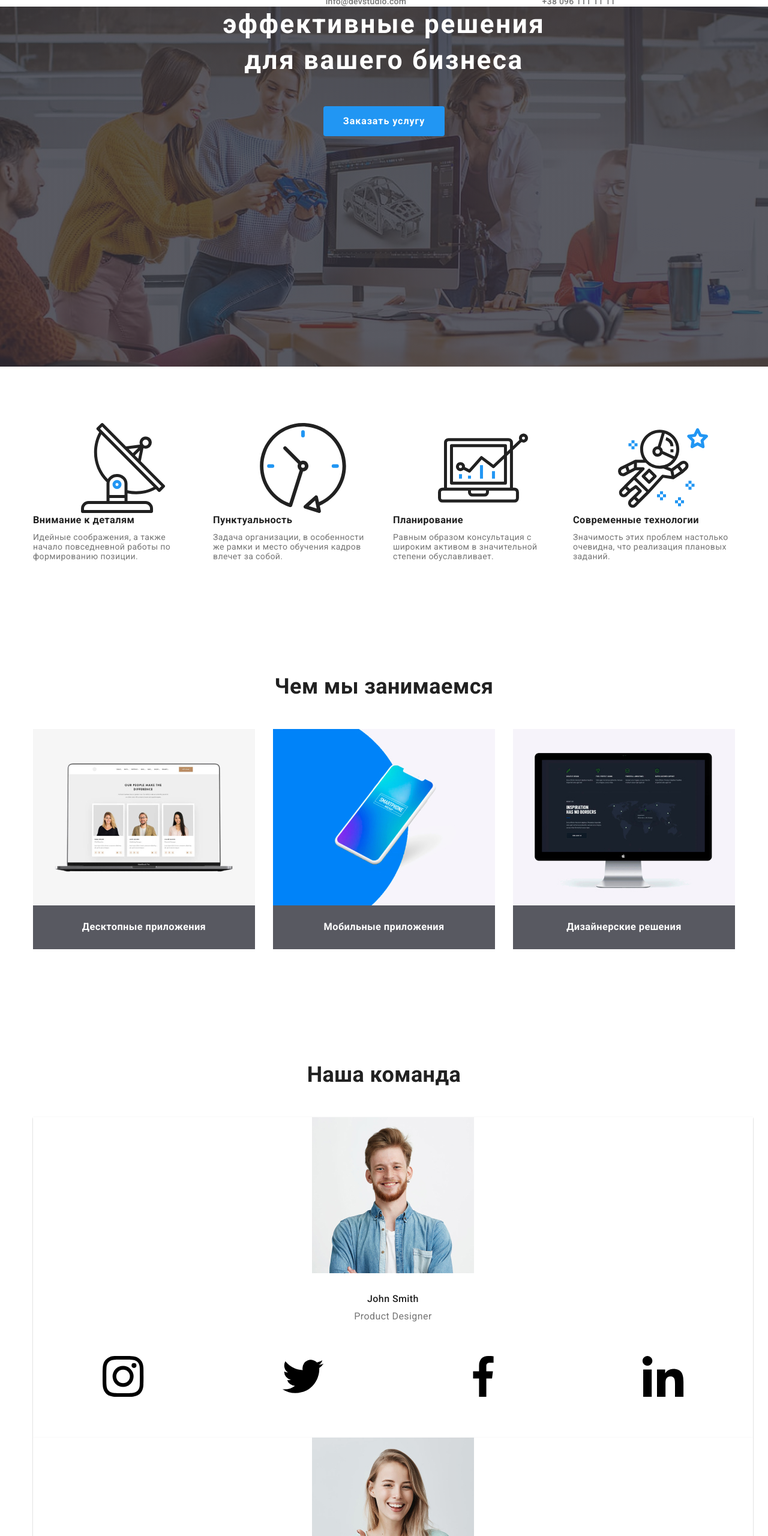
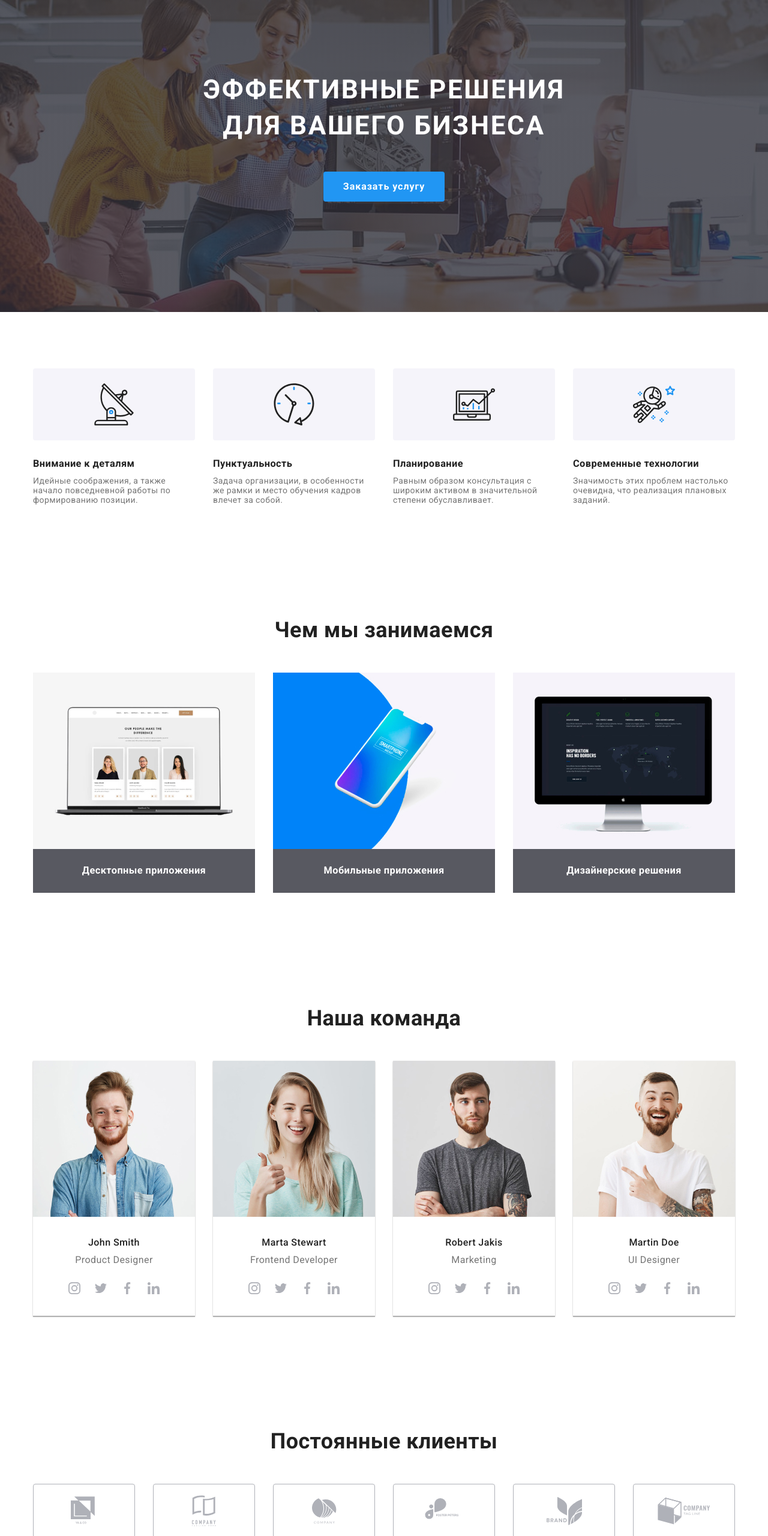
Before and after one commit to VikMelanchenko/goit-markup-hw-04, a plain HTML site: page index.html in a window 1280 px wide. Shown: the part 160-2720 px from the top of the page at 60% size. Drawn offline with nearby package versions, Linux system fonts and the light colour scheme.

Commit message:
добавляет стили для икнок и фон

```diff
--- a/CSS/style.css
+++ b/CSS/style.css
@@ -120,7 +120,7 @@
 
 .auth-nav {
   margin-left: auto;
-  display: inline-flex;
+  display: flex;
   align-items: center;
 }
 
@@ -129,6 +129,8 @@
 }
 
 .auth-nav .contacts {
+  display: flex;
+  align-items: center;
   color: var(--primary-text-color);
   font-weight: 500;
   line-height: 1.14;
@@ -136,30 +138,35 @@
   text-decoration: none;
 }
 
-.icon-envelope {
+.contacts:hover {
+  color: var(--accent-color);
+}
+
+.icon.envelope {
   display: inline-block;
   margin-right: 10px;
   width: 16px;
   height: 11.2px;
+
+  fill: currentColor;
 }
 
-.icon-smartphone {
+.icon.smartphone {
   display: inline-block;
   margin-right: 10px;
   width: 10px;
   height: 14.94px;
-}
 
-.auth-nav .contacts:hover,
-.auth-nav .contacts:focus {
-  color: var(--accent-color);
+  fill: currentColor;
 }
 
 /* hero */
 
 .hero {
+  text-align: center;
   height: 600px;
   max-width: 1600px;
+  padding: 200px 0;
   margin-left: auto;
   margin-right: auto;
   background-image: linear-gradient(
@@ -184,6 +191,7 @@
   line-height: 1.36;
   letter-spacing: 0.06em;
   text-align: center;
+  text-transform: uppercase;
 }
 
 /* button */
@@ -241,6 +249,16 @@
   color: var(--title-text-color);
   font-weight: 700;
   line-height: 1.14;
+}
+
+.features-icon {
+  display: block;
+  width: 270px;
+  height: 120px;
+  padding: 25px 100px;
+  margin-bottom: 30px;
+  background-color: var(--secondary-bg-color);
+  border-radius: 4px;
 }
 
 /* work list */
@@ -326,16 +344,64 @@
 .social-list {
   display: flex;
   justify-content: center;
+}
 
-  border-radius: 4px;
-  overflow: hidden;
+.social-list .link {
+  width: 44px;
+  height: 44px;
+  display: flex;
+  padding: 0;
+  color: var(--primery-link-color);
+  border-radius: 50%;
+}
+
+.social-list .link:hover,
+.social-list .link:focus {
+  background-color: var(--accent-color);
+}
+
+.social-icon {
+  width: 44px;
+  height: 44px;
+  fill: currentColor;
+}
+
+.social-icon:hover {
+  color: var(--primary-white-color);
 }
 
 /* customers */
 
 .customers-list {
   display: flex;
+  align-items: center;
+}
+
+.customers-list .link {
+  display: flex;
+  align-items: center;
   justify-content: center;
+  width: 170px;
+  height: 90px;
+  color: var(--primery-link-color);
+
+  border: 1px solid var(--primery-link-color);
+  border-radius: 4px;
+}
+
+.customers-list .item + .item {
+  margin-left: 30px;
+}
+
+.customers-list .link:hover,
+.customers-list .link:focus {
+  color: var(--accent-color);
+  border: 1px solid var(--accent-color);
+}
+
+.icon-logo {
+  display: block;
+  fill: currentColor;
 }
 
 /* filter-nav */
@@ -452,6 +518,7 @@
 }
 
 .page-footer .logo .last-name {
+  margin-bottom: 10px;
   color: var(--primary-white-color);
 }
 
@@ -483,6 +550,7 @@
 }
 
 .connect-title {
+  display: block;
   margin-bottom: 21px;
 
   color: var(--primary-white-color);
@@ -490,14 +558,30 @@
   line-height: 1.14;
 }
 
+.net-list {
+  display: flex;
+  justify-content: center;
+}
+
 .net-list .link {
+  width: 44px;
+  height: 44px;
+  display: flex;
+  padding: 0;
+  background-color: rgba(255, 255, 255, 0.1);
   color: var(--primary-white-color);
-  text-decoration: none;
+  border-radius: 50%;
 }
 
 .net-list .link:hover,
 .net-list .link:focus {
-  color: var(--accent-color);
+  background-color: var(--accent-color);
+}
+
+.social-icon {
+  width: 44px;
+  height: 44px;
+  fill: currentColor;
 }
 
 .footer-bottom {
```
